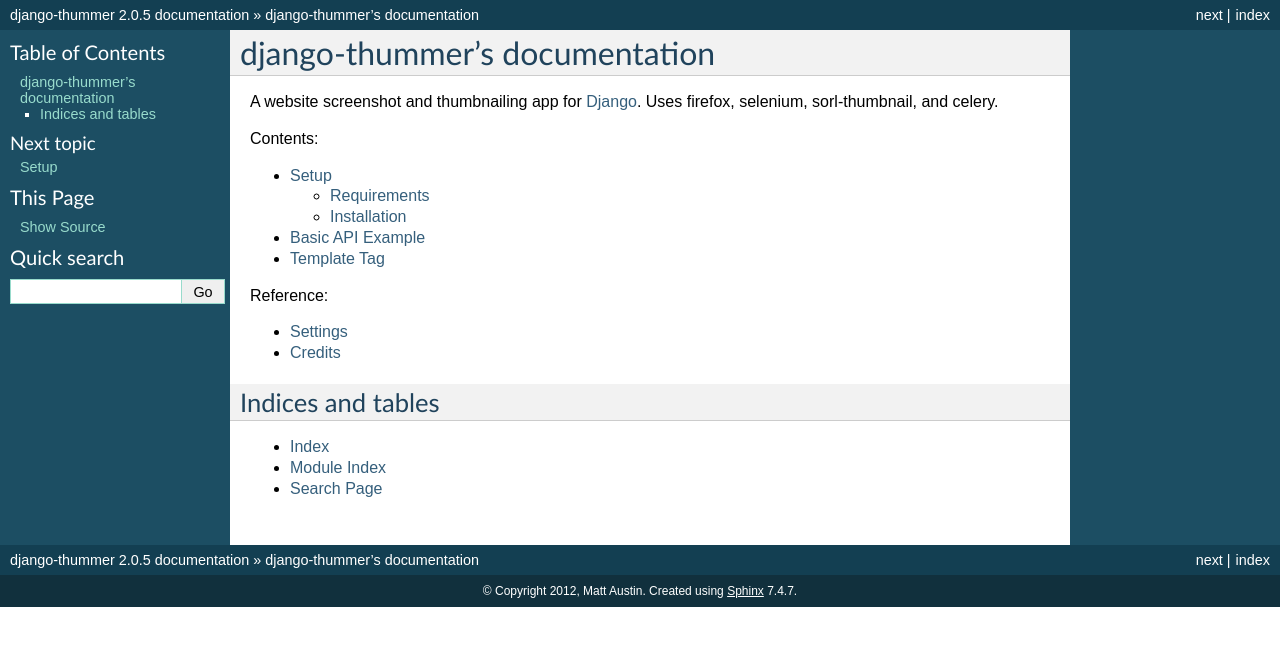
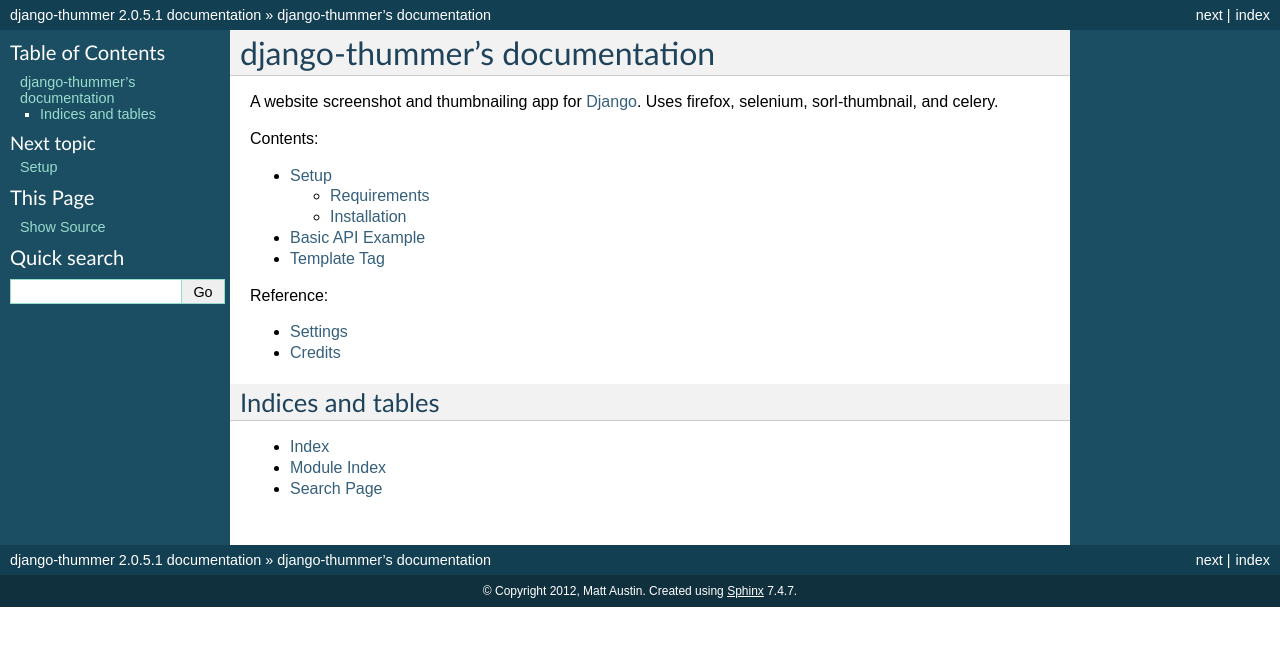
Before and after one commit to mattaustin/django-thummer, a Sphinx documentation site: the page built from docs/index.rst, in a window 1280 px wide. Shown: the top 646 px of the page. Built offline with Sphinx 7.4.7, drawn with Linux system fonts in a browser that asks for light colours.

Commit message:
Updated version to 2.0.5.1.

```diff
--- a/docs/conf.py
+++ b/docs/conf.py
@@ -48,9 +48,9 @@
 # built documents.
 #
 # The short X.Y version.
-version = '2.0.5'
+version = '2.0.5.1'
 # The full version, including alpha/beta/rc tags.
-release = '2.0.5'
+release = '2.0.5.1'
 
 # The language for content autogenerated by Sphinx. Refer to documentation
 # for a list of supported languages.
```
Also changed, not shown: 1 other file.
